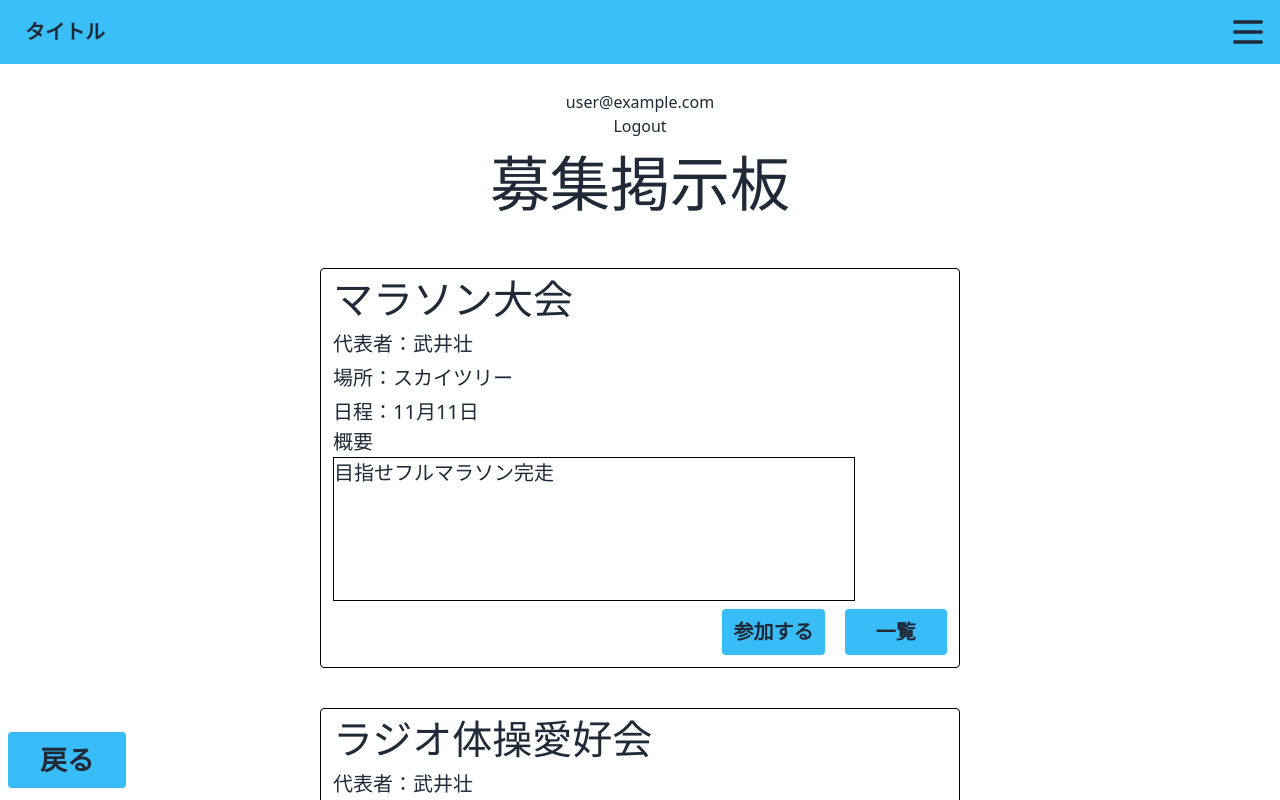
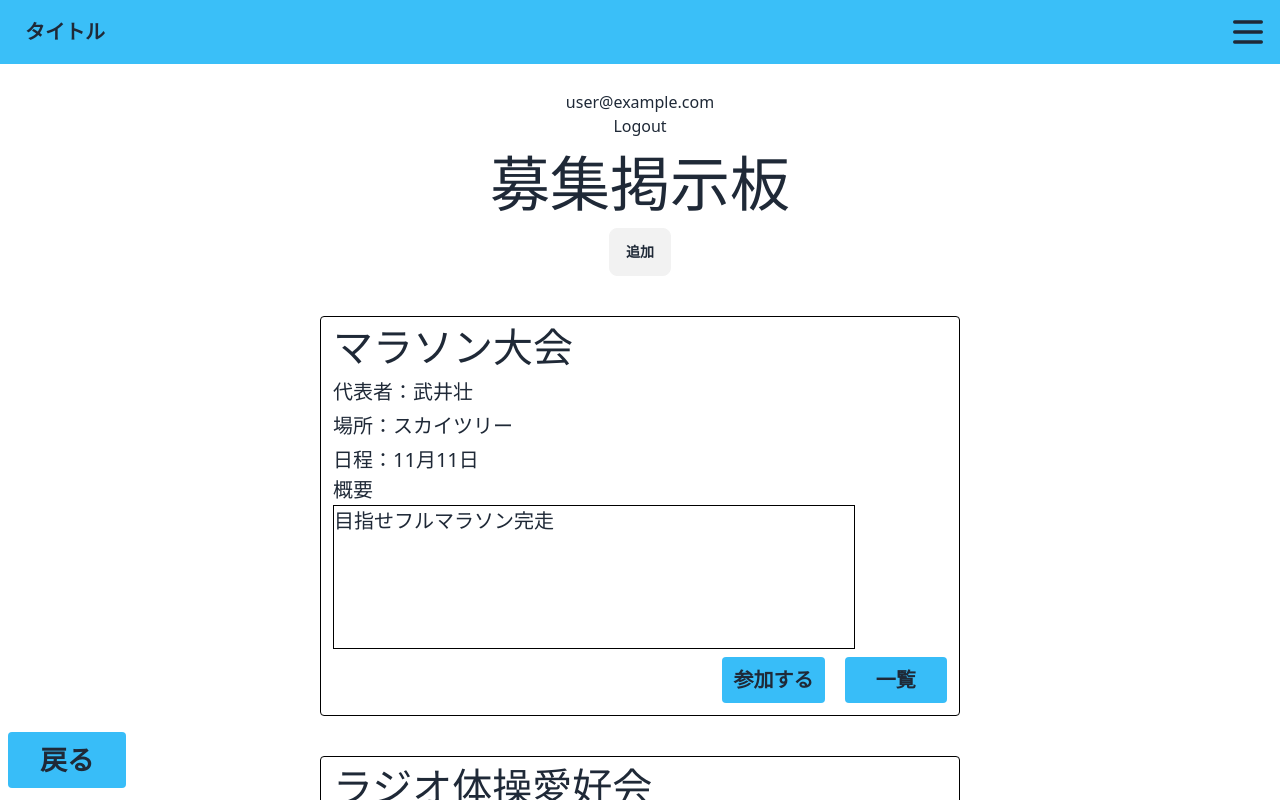
Before and after one commit to axew-is-kibago/kibago-teams, a React (Vite) app: page / in a window 1280 px wide. Shown: the top 800 px of the page. Built offline with nearby package versions, Linux system fonts and the light colour scheme; no server answers; sample sign-in values are in the browser's storage.

Commit message:
handleClickを追加

```diff
--- a/src/pages/Home.tsx
+++ b/src/pages/Home.tsx
@@ -21,6 +21,15 @@ export const Home = () => {
     {id: 3, title: "ラジオ体操愛好会", representative:"武井壮", location: "スカイツリー", date:"11月11日", overview:"目指せ健康体"},
   ]
 
+  const newBox = {id: 4, title: "ボディビル研究会", representative:"中山", location: "ゴールド事務", date:"11月11日", overview:"目指せ筋肉"};
+
+  const handleClick = () => {
+    console.log("クリックしました");
+    Boxes.push(newBox);
+    console.log(newBox);
+  }
+
+
   const navigate = useNavigate();
   const user = useAuthContext();
   console.log(user?.email)
@@ -39,6 +48,7 @@ export const Home = () => {
           <p>{user.email}</p>
           <button onClick={handleLogout}>Logout</button>
           <div className='text-[60px]'>募集掲示板</div>
+          <button onClick={handleClick} className='btn'>追加</button>
           <div className='w-screen flex flex-col justify-center items-center mt-10'>
             {Boxes.map((box: BoxInfo) => {
               return(
```
